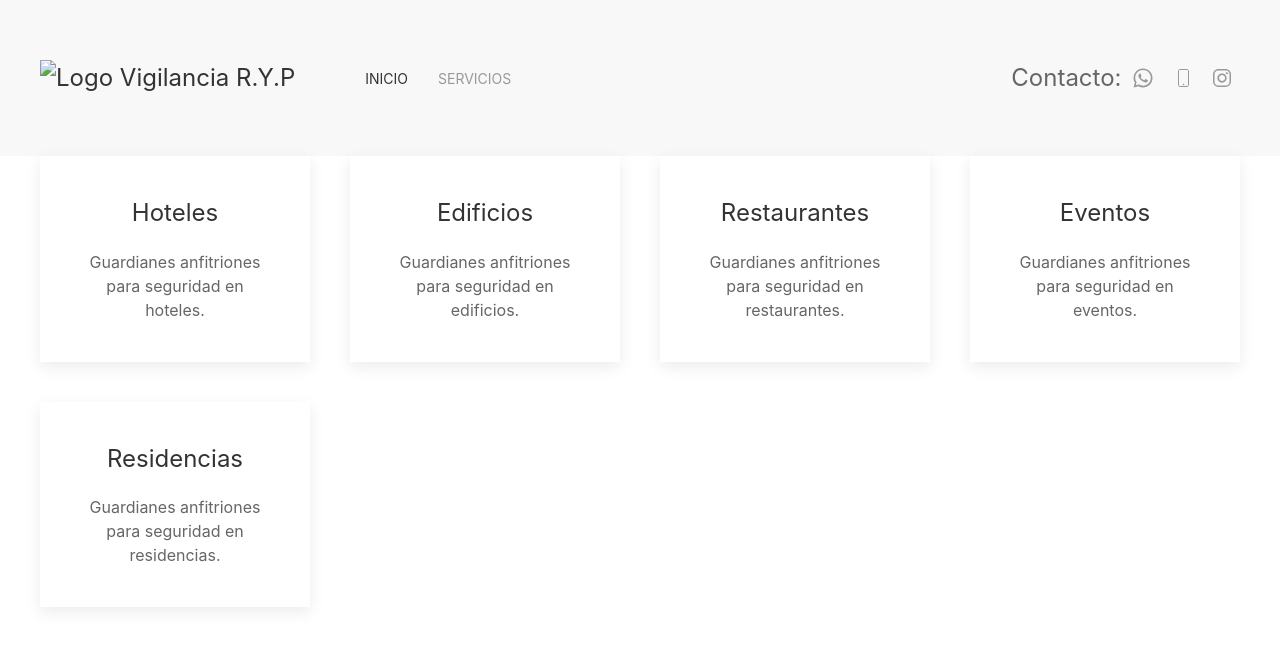
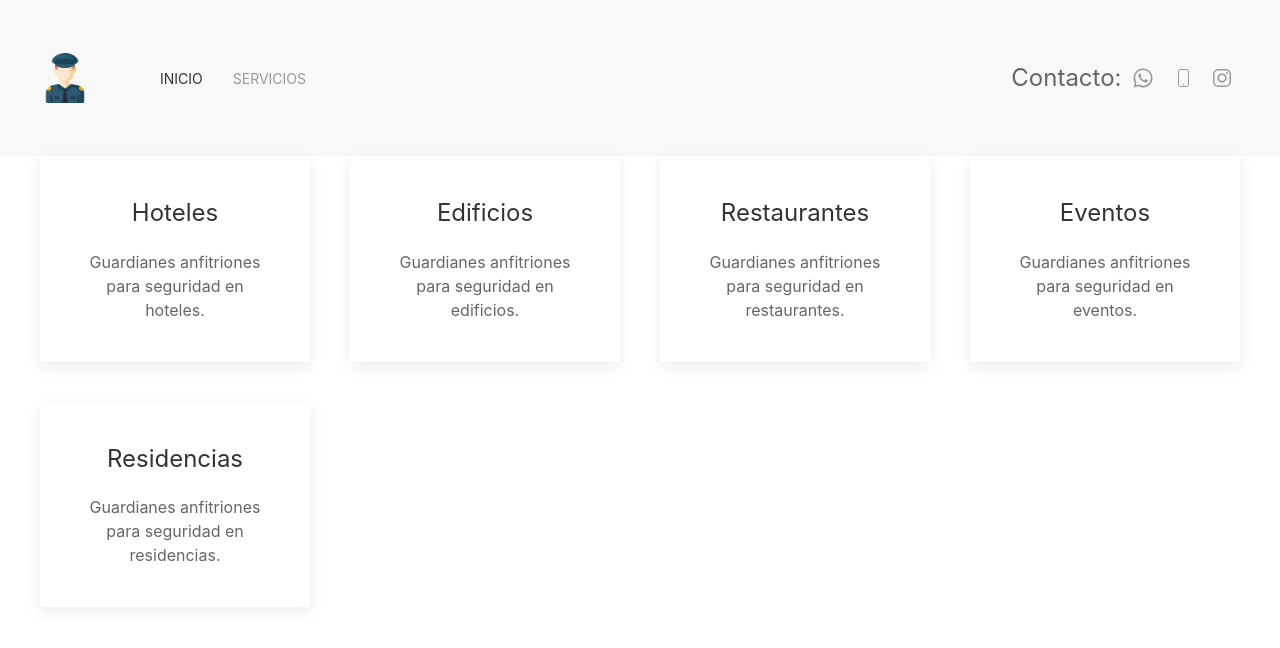
Before and after one commit to samy19142/servicio_y_prevencion, a plain HTML site: page index.html in a window 1280 px wide. Drawn offline with nearby package versions, Linux system fonts and the light colour scheme.

Commit message:
fix:logo

```diff
--- a/index.html
+++ b/index.html
@@ -28,7 +28,7 @@
             <a class="uk-navbar-item uk-logo uk-padding" href="#">
               <div class="uk-animation-toggle">
                 <img
-                  src="./img//policia.png"
+                  src="./img/policia.png"
                   alt="Logo Vigilancia R.Y.P"
                   style="max-height: 50px"
                 />
```
